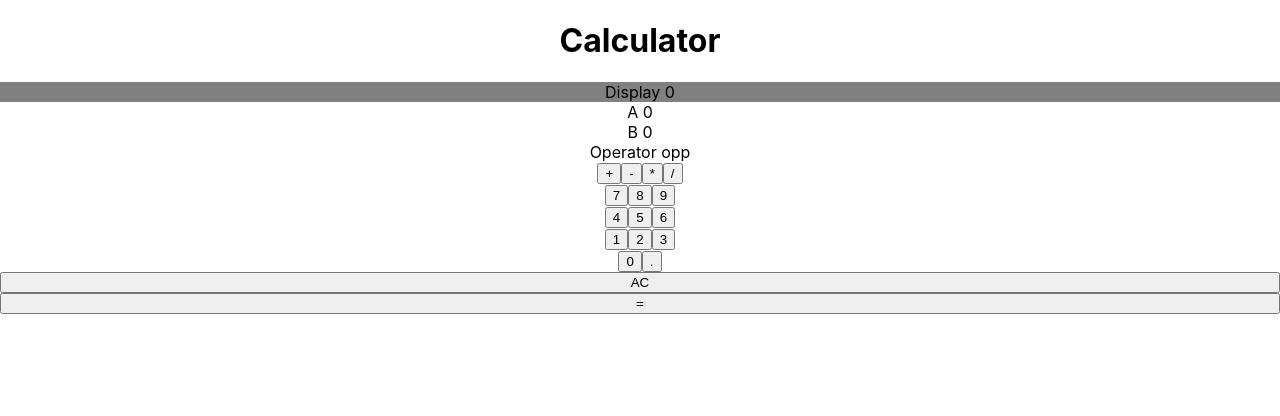
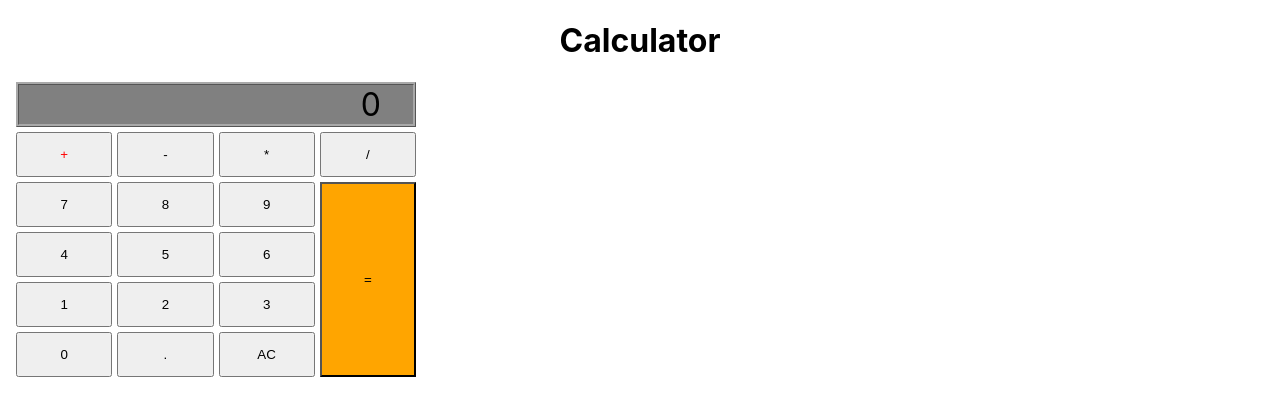
Before and after one commit to Lennerblom/calculator, a React (Create React App) app in the folder calculator/: page / in a window 1280 px wide. Shown: the top 416 px of the page. Built offline with nearby package versions, Linux system fonts and the light colour scheme.

Commit message:
added calc2 and used grid for layout

```diff
--- a/calculator/src/App.js
+++ b/calculator/src/App.js
@@ -1,13 +1,13 @@
 import React, { Component } from 'react';
 import './App.css';
-import Calculator from './calculator';
+import Calc2 from './calc2';
 
 class App extends Component {
   render() {
     return (
       <div className="App">
         <h1>Calculator</h1>
-        <Calculator/>
+        <Calc2/>
       </div>
     );
   }
--- /dev/null
+++ b/calculator/src/calc2.js
@@ -0,0 +1,137 @@
+import React, { Component } from 'react';
+import './styles/layout.css';
+export default class Calc2 extends Component {
+    constructor(props) {
+        super(props);
+        this.state = {
+            display: 0.0,
+            a: 0.0,
+            b: 0.0,
+            opp: 'opp',
+            decimal: false,
+        }
+    }
+
+  _add = (a,b) => {
+        return parseInt(a) + parseInt(b);
+        }
+  _sub = (a,b) => {
+          return a - b;
+      }
+  _mult = (a,b) => {
+        return a * b;
+      }
+  _div = (a,b) => {
+          return a/b;
+      }
+
+_number = (e) => {
+  console.log('value, name', e.target.value, e.target.name);
+   if(e.target.value === ".") {
+       if(this.state.decimal === false) {
+
+           this.setState({display: this.state.display + e.target.value, decimal: true});
+       }
+       else {return};
+   }
+  if(this.state.opp === 'opp'){
+    let numA = e.target.value;
+    console.log('numA=', numA);
+    if(this.state.display === 0){
+        this.setState({display: numA});
+        this.setState({a: numA});
+    }
+    else {
+      numA = this.state.display + numA;
+      this.setState({display: numA});
+      this.setState({a: numA});
+      console.log('numA=', numA);
+    }
+  }
+    if(this.state.opp !== 'opp') {
+        let numB = e.target.value;
+        console.log('numB', numB);
+        this.setState({display: numB});
+        this.setState({b: numB});
+        if(this.state.b !== 0){
+            this.setState({b: this.state.b + numB});
+        }
+    }
+}
+_operator = (e) => {
+  if(e.target.value === 'operator'){
+      this.setState({decimal: false});
+      if(e.target.name === '+'){
+        this.setState({opp: '+'});
+      }
+      if(e.target.name === '-'){
+        this.setState({opp: '-'});
+      }
+      if(e.target.name === '*'){
+            this.setState({opp: '*'});
+      }
+      if(e.target.name === '/'){
+            this.setState({opp: '/'});
+      }
+      console.log('operator', this.state.opp);
+  }
+}
+  _equals = () => {
+
+     if(this.state.opp === '+'){
+        let answer = this._add(this.state.a,this.state.b)
+        this.setState({display: answer, a: answer, b: 0, opp: 'opp'});
+        console.log('display', this.state.display);
+     }
+     if(this.state.opp === '-'){
+         console.log('a,b', this.state.a,this.state.b)
+        let answer = this._sub(this.state.a,this.state.b)
+        this.setState({display: answer, a: answer, b: 0, opp: 'opp'});
+     }
+     if(this.state.opp === '*'){
+        let answer = this._mult(this.state.a,this.state.b)
+        this.setState({display: answer, a: answer, b: 0, opp: 'opp'});
+     }
+     if(this.state.opp === '/'){
+        let answer = this._div(this.state.a,this.state.b)
+        this.setState({display: answer, a: answer, b: 0, opp: 'opp'});
+     }
+
+
+  }
+  _clear = () => {
+
+      this.setState({display: 0, a: 0, b: 0, opp: 'opp'});
+      console.log(this.state);
+  }
+
+    render() {
+
+        return (
+          <div className="calculator container5">
+            <div className="display" value={this.state.display}>{this.state.display}</div>
+
+                  <button onClick={this._operator} id="plus" value="operator" name="+">+</button>
+                  <button onClick={this._operator} id="minus" value="operator" name="-">-</button>
+                  <button onClick={this._operator} id="multiply" value="operator" name="*">*</button>
+                  <button onClick={this._operator} id="divide" value="operator" name="/">/</button>
+                  <button onClick={this._number} id="seven" value={7}>7</button>
+                  <button onClick={this._number} id="eight" value={8}>8</button>
+                  <button onClick={this._number} id="nine" value={9}>9</button>
+                  <button onClick={this._number} id="four" value={4}>4</button>
+                  <button onClick={this._number} id="five" value={5}>5</button>
+                  <button onClick={this._number} id="six" value={6}>6</button>
+                  <button onClick={this._number} id="one" value={1}>1</button>
+                  <button onClick={this._number} id="two" value={2}>2</button>
+                  <button onClick={this._number} id="three" value={3}>3</button>
+                  <button onClick={this._number} id="zero" value={0}>0</button>
+                  <button onClick={this._number} id="period" value='.'>.</button>
+                  <button name="clear" onClick={this._clear} id="clear" value={0}>AC</button>
+                  <button name="equals" onClick={this._equals} id="equals" value={"="}>=</button>
+
+
+        </div>
+
+        );
+    }
+}
--- a/calculator/src/calculator.js
+++ b/calculator/src/calculator.js
@@ -4,10 +4,11 @@ export default class Calculator extends Component {
     constructor(props) {
         super(props);
         this.state = {
-            display: 0,
-            a: 0,
-            b: 0,
+            display: 0.0,
+            a: 0.0,
+            b: 0.0,
             opp: 'opp',
+            decimal: false,
         }
     }
 
@@ -56,6 +57,13 @@ export default class Calculator extends Component {
   //calFunction = (e) => {
     _number = (e) => {
   console.log('value, name', e.target.value, e.target.name);
+   if(e.target.value === ".") {
+       if(this.state.decimal === false) {
+
+           this.setState({display: this.state.display + e.target.value, decimal: true});
+       }
+       else {return};
+   }
   if(this.state.opp === 'opp'){
     let numA = e.target.value;
     console.log('numA=', numA);
@@ -85,10 +93,18 @@ export default class Calculator extends Component {
         // this.setState({b: this.state.display})
         // console.log('b', this.state.b);
     }
+
+// _decimal = (e) => {
+//     let dec = e.target.value
+//     if(this.state.decimal === false){
+//         this.setState({display: this.state.display + dec});
+
+//     }
 }
+
 _operator = (e) => {
   if(e.target.value === 'operator'){
-      //this.setState({display: e.target.name});
+      this.setState({decimal: false});
       if(e.target.name === '+'){
         this.setState({opp: '+'});
       }
@@ -141,45 +157,50 @@ _operator = (e) => {
 
 //onClick={this._number}
     render() {
+
 //         const numbers = [1, 2, 3, 4, 5];
 // const listItems = numbers.map((number) =>
 //   <li>{number}</li>
 // );
         return (
-            <div className="calculator">
-              <div className="display" value={this.state.display}>Display {this.state.display}</div>
-              <div>A {this.state.a}</div>
-              <div>B {this.state.b}</div>
-              <div>Operator {this.state.opp}</div>
-              <div className="keys" onClick={this.calFunction}>
-                <div className="operator" onClick={this._operator}>
-                  <button value="operator" name="+">+</button>
-                  <button value="operator" name="-">-</button>
-                  <button value="operator" name="*">*</button>
-                  <button value="operator" name="/">/</button>
+          <div className="calculator container5">
+            <div className="display" value={this.state.display}>Display {this.state.display}</div>
+            {/* <div>A {this.state.a}</div>
+            <div>B {this.state.b}</div>
+            <div>Operator {this.state.opp}</div> */}
+            {/* <div className="keys" onClick={this.calFunction}> */}
+                <div className="operator row1 container5" onClick={this._operator}>
+                  <button id="plus" value="operator" name="+">+</button>
+                  <button id="minus" value="operator" name="-">-</button>
+                  <button id="multiply" value="operator" name="*">*</button>
+                  <button id="divide" value="operator" name="/">/</button>
                 </div>
-                <div name="numbers" onClick={this._number}>
+                <div className="row2 container5" name="numbers" onClick={this._number}>
                   <button value={7}>7</button>
                   <button value={8}>8</button>
                   <button value={9}>9</button>
-                <div>
+                </div>
+                <div className="row3 container5" onClick={this._number}>
                   <button value={4}>4</button>
                   <button value={5}>5</button>
                   <button value={6}>6</button>
                 </div>
-                <div>
+                <div className="row4 container5" onClick={this._number}>
                   <button value={1}>1</button>
                   <button value={2}>2</button>
                   <button value={3}>3</button>
                 </div>
-                  <button value={0}>0</button>
-                  <button value=".">.</button>
+                <div className="row5 container5" >
+                  <button onClick={this._number} value={0}>0</button>
+                  <button onClick={this._number} value='.'>.</button>
+                {/* </div>
+                <div className="row5 container5 item2"> */}
+                  <button name="clear" onClick={this._clear} value={0}>AC</button>
+                  <button name="equals" onClick={this._equals} value={"="}>=</button>
                 </div>
-                <button name="clear" onClick={this._clear} value={0}>AC</button>
-                <button name="equals" onClick={this._equals} value={"="}>=</button>
-              </div>
+            {/* </div> */}
               {/* <ul>{listItems}</ul> */}
-            </div>
+        </div>
         );
     }
 }
--- a/calculator/src/styles/layout.css
+++ b/calculator/src/styles/layout.css
@@ -10,7 +10,105 @@
     grid-template:
       [row1-start] "header header header" 25px [row1-end]
       [row2-start] "footer footer footer" 25px [row2-end]
+      / auto 50px auto
 }
+.container3 {
+    grid-template-rows: [row1-start] 25px [row1-end row2-start] 25px [row2-end];
+    grid-template-columns: auto 50px auto;
+    grid-template-areas:
+      "header header header"
+      "footer footer footer";
+  }
+
+  .container5{
+      max-width: 400px;
+    margin-left: 1em;
+    display: grid;
+    grid-template-columns: repeat(4, 1fr);
+    grid-gap: 5px;
+    grid-auto-rows: minmax(25px, 45px)
+}
+.display {
+    grid-column: 1/5;
+    grid-row: 1;
+    background: gray;
+    border: ridge darkgrey;
+    text-align: end;
+    font-size: 32px;
+    padding-right: 1em;
+
+}
+#plus {
+    grid-column: 1;
+    grid-row: 2;
+    color: red;
+}
+#minus {
+    grid-column: 2;
+    grid-row: 2;
+}
+#multiply {
+    grid-column: 3;
+    grid-row: 2;
+}
+#divide {
+    grid-column: 4;
+    grid-row: 2;
+}
+#one {
+    grid-column: 1;
+    grid-row: 5;
+}
+#two {
+    grid-column: 2;
+    grid-row: 5;
+}
+#three {
+    grid-column: 3;
+    grid-row: 5;
+}
+#four {
+    grid-column: 1;
+    grid-row: 4;
+}
+#five {
+    grid-column: 2;
+    grid-row: 4;
+}
+#six {
+    grid-column: 3;
+    grid-row: 4;
+}
+#seven {
+    grid-column: 1;
+    grid-row: 3;
+}
+#eight {
+    grid-column: 2;
+    grid-row: 3;
+}
+#nine {
+    grid-column: 3;
+    grid-row: 3;
+}
+#zero {
+    grid-column: 0;
+    grid-row: 6;
+}
+#period {
+    grid-column: 2;
+    grid-row: 6;
+}
+#clear {
+    grid-column: 3;
+    grid-row: 6;
+}
+#equals {
+    grid-column: 4;
+    grid-row: 3/7;
+    background: orange;
+}
+
 
 /* .item {
     grid-column-start:
@@ -18,7 +116,7 @@
 /* div {
     border: solid red 1px;
 } */
-.row {
+/* .row {
     height: 25px;
 }
 .display {
@@ -29,4 +127,4 @@
 }
 input {
     text-align: end;
-}
+} */
```
